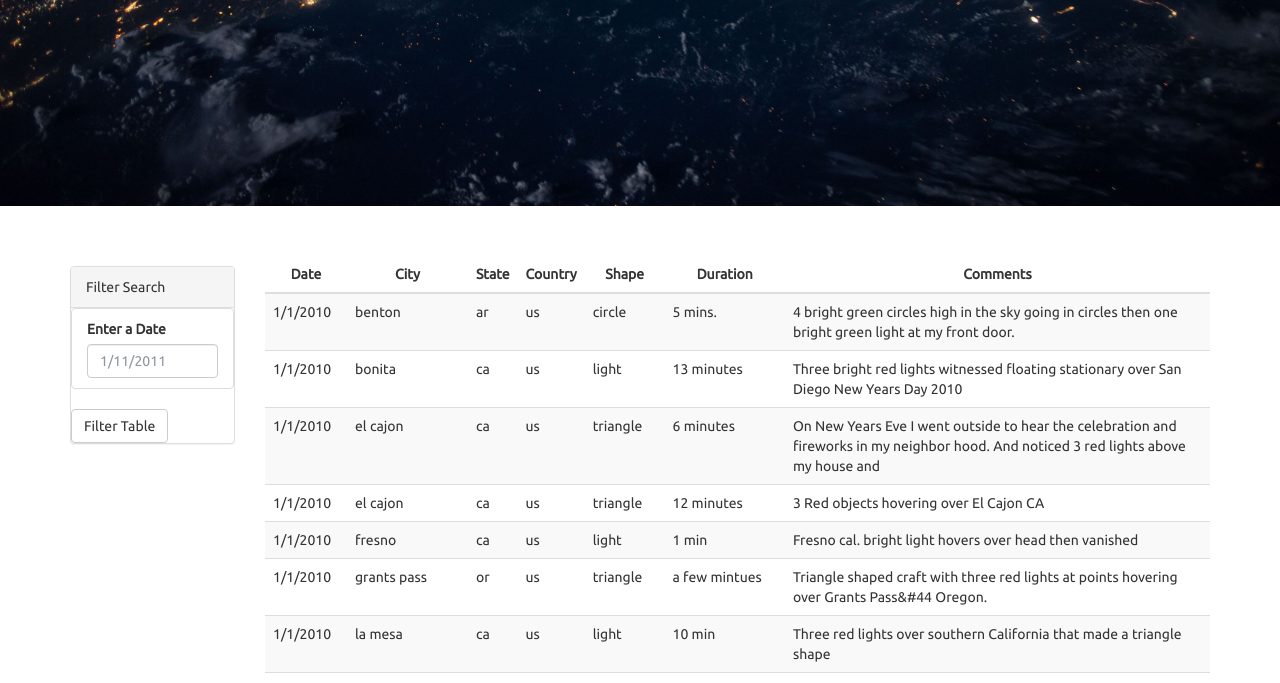
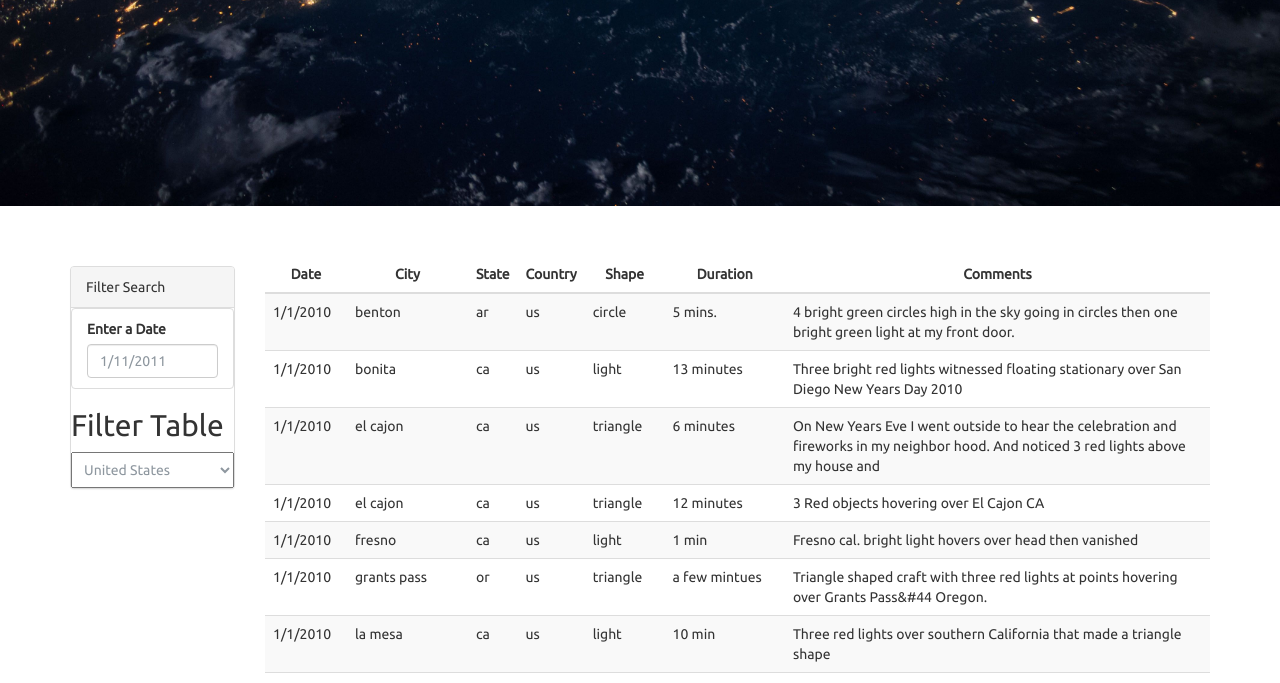
Before and after one commit to nadiarichards/javascript-challenge, a plain HTML site: page UFO-level-2/index.html in a window 1280 px wide. Shown: the part 406-1089 px from the top of the page. Drawn offline with nearby package versions, Linux system fonts and the light colour scheme.

Commit message:
working on dropdown

```diff
--- a/UFO-level-2/index.html
+++ b/UFO-level-2/index.html
@@ -41,7 +41,13 @@
                       </li>
                     </ul>
                   </div>
-                  <button id="filter-btn" type="button" class="btn btn-default">Filter Table</button>
+                  <!-- <button id="filter-btn" type="button" class="btn btn-default">Filter Table</button> -->
+                  <h2>Filter Table</h2>
+                  <select id="selDataset" onchange="getData(this.value)">
+                      <option value="us">United States</option>
+                      <option value="uk">United Kingdom</option>
+                      <option value="canada">Canada</option>
+                  </select>
                 </form>
               </div>
             </div>
@@ -74,6 +80,7 @@
   <script src="https://cdnjs.cloudflare.com/ajax/libs/d3/4.11.0/d3.js"></script>
   <script src="static/js/data.js"></script>
   <script src="static/js/app.js"></script>
+  <script src="https://d3js.org/d3.v5.min.js"></script>
 </body>
 
 </html>
```
